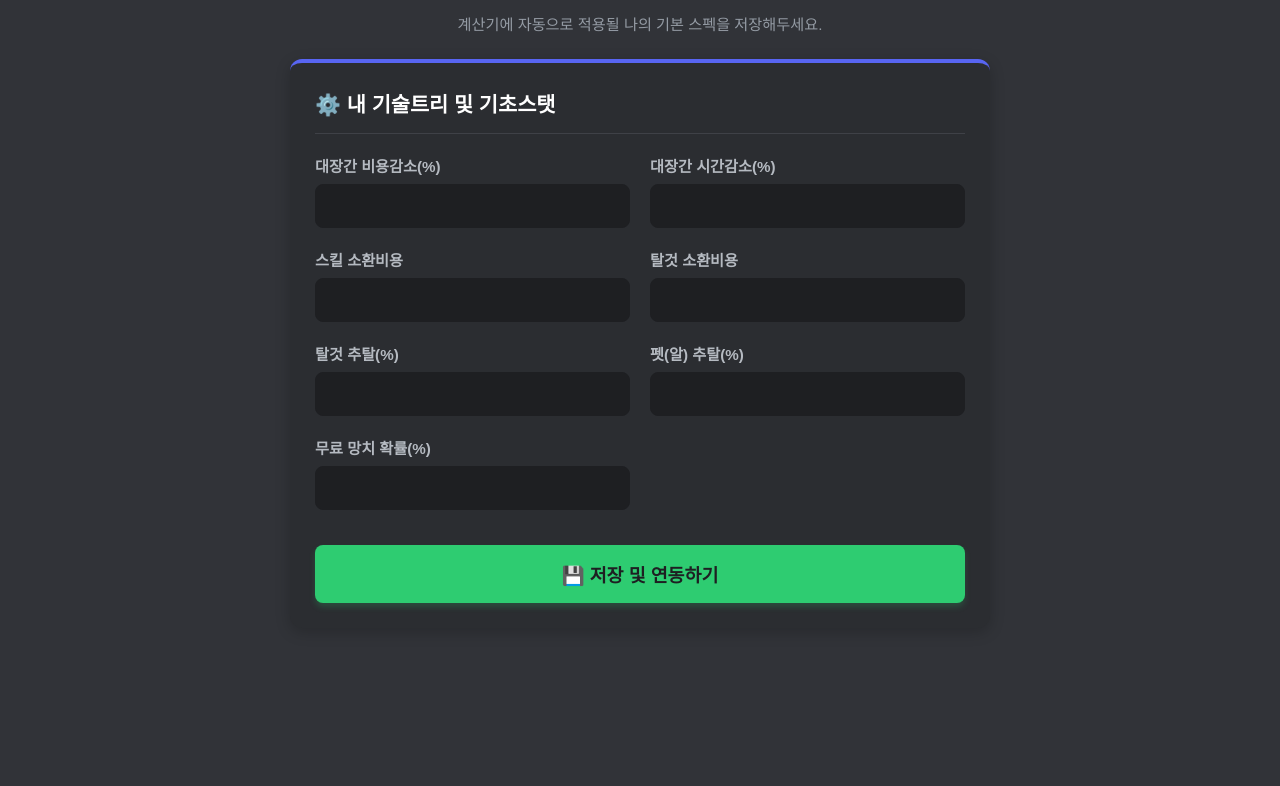
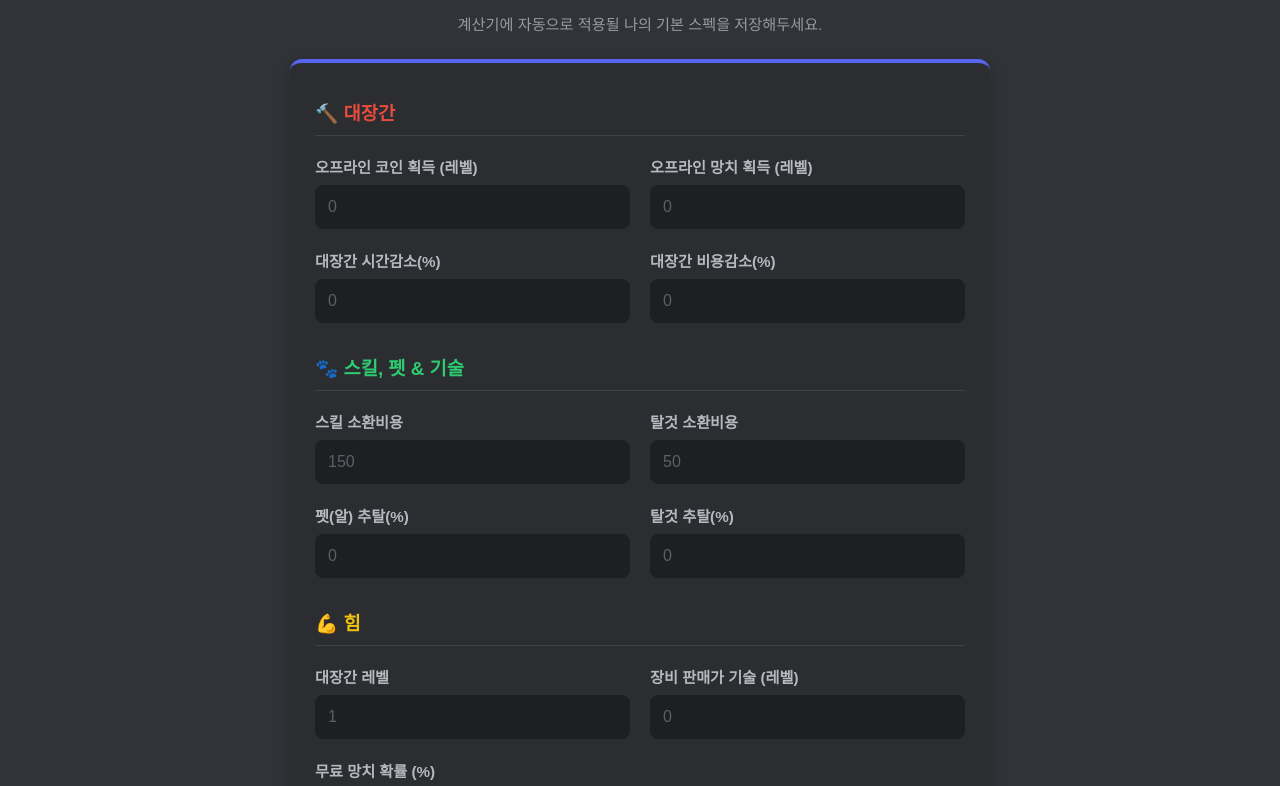
Before and after one commit to kimulgae/forge-master-calculator-2026, a plain HTML site: page settings.html in a window 1280 px wide. Shown: the part 143-929 px from the top of the page. Before the commit the page ends 811 px from the top, so only its background shows below. Drawn offline with nearby package versions, Linux system fonts and the light colour scheme; a web font is replaced by a local one.

Commit message:
Update settings.html

```diff
--- a/settings.html
+++ b/settings.html
@@ -50,19 +50,31 @@
         <p class="subtitle">계산기에 자동으로 적용될 나의 기본 스펙을 저장해두세요.</p>
 
         <div class="card active" style="display: block;">
-            <h2>⚙️ 내 기술트리 및 기초스탯</h2>
-           <div class="input-grid">
-            <div class="input-group"><label>대장간 비용감소(%)</label><input type="number" id="db-forge-dis"></div>
-            <div class="input-group"><label>대장간 시간감소(%)</label><input type="number" id="db-forge-spd"></div>
-            <div class="input-group"><label>스킬 소환비용</label><input type="number" id="db-skill-cost"></div>
-            <div class="input-group"><label>탈것 소환비용</label><input type="number" id="db-mount-cost"></div>
 
-            <div class="input-group"><label>탈것 추탈(%)</label><input type="number" id="db-mount-ext"></div>
-            <div class="input-group"><label>펫(알) 추탈(%)</label><input type="number" id="db-pet-ext"></div>
+            <h3 style="margin-top: 10px; border-bottom: 1px solid #3f4147; padding-bottom: 10px; color: #e74c3c;">🔨 대장간</h3>
+            <div class="input-grid">
+                <div class="input-group"><label>오프라인 코인 획득 (레벨)</label><input type="number" id="db-off-coin" placeholder="0" data-default="0" onfocus="this.placeholder=''" onblur="this.placeholder='0'"></div>
+                <div class="input-group"><label>오프라인 망치 획득 (레벨)</label><input type="number" id="db-off-hammer" placeholder="0" data-default="0" onfocus="this.placeholder=''" onblur="this.placeholder='0'"></div>
+                <div class="input-group"><label>대장간 시간감소(%)</label><input type="number" id="db-forge-spd" placeholder="0" data-default="0" onfocus="this.placeholder=''" onblur="this.placeholder='0'"></div>
+                <div class="input-group"><label>대장간 비용감소(%)</label><input type="number" id="db-forge-dis" placeholder="0" data-default="0" onfocus="this.placeholder=''" onblur="this.placeholder='0'"></div>
+            </div>
 
-            <div class="input-group"><label>무료 망치 확률(%)</label><input type="number" id="db-free-hammer"></div>
-        </div>
-            <button onclick="saveTechTree()" class="calc-btn" style="margin-top: 15px;">💾 저장 및 연동하기</button>
+            <h3 style="margin-top: 30px; border-bottom: 1px solid #3f4147; padding-bottom: 10px; color: #2ecc71;">🐾 스킬, 펫 & 기술</h3>
+            <div class="input-grid">
+                <div class="input-group"><label>스킬 소환비용</label><input type="number" id="db-skill-cost" placeholder="150" data-default="150" onfocus="this.placeholder=''" onblur="this.placeholder='150'"></div>
+                <div class="input-group"><label>탈것 소환비용</label><input type="number" id="db-mount-cost" placeholder="50" data-default="50" onfocus="this.placeholder=''" onblur="this.placeholder='50'"></div>
+                <div class="input-group"><label>펫(알) 추탈(%)</label><input type="number" id="db-pet-ext" placeholder="0" data-default="0" onfocus="this.placeholder=''" onblur="this.placeholder='0'"></div>
+                <div class="input-group"><label>탈것 추탈(%)</label><input type="number" id="db-mount-ext" placeholder="0" data-default="0" onfocus="this.placeholder=''" onblur="this.placeholder='0'"></div>
+            </div>
+
+            <h3 style="margin-top: 30px; border-bottom: 1px solid #3f4147; padding-bottom: 10px; color: #f1c40f;">💪 힘</h3>
+            <div class="input-grid">
+                <div class="input-group"><label>대장간 레벨</label><input type="number" id="db-forge-level" placeholder="1" data-default="1" onfocus="this.placeholder=''" onblur="this.placeholder='1'"></div>
+                <div class="input-group"><label>장비 판매가 기술 (레벨)</label><input type="number" id="db-sell-tech" placeholder="0" data-default="0" onfocus="this.placeholder=''" onblur="this.placeholder='0'"></div>
+                <div class="input-group full-width"><label>무료 망치 확률 (%)</label><input type="number" id="db-free-hammer" placeholder="0" data-default="0" onfocus="this.placeholder=''" onblur="this.placeholder='0'"></div>
+            </div>
+
+            <button onclick="saveTechTree()" class="calc-btn" style="margin-top: 25px;">💾 저장 및 연동하기</button>
         </div>
     </div>
 
```
